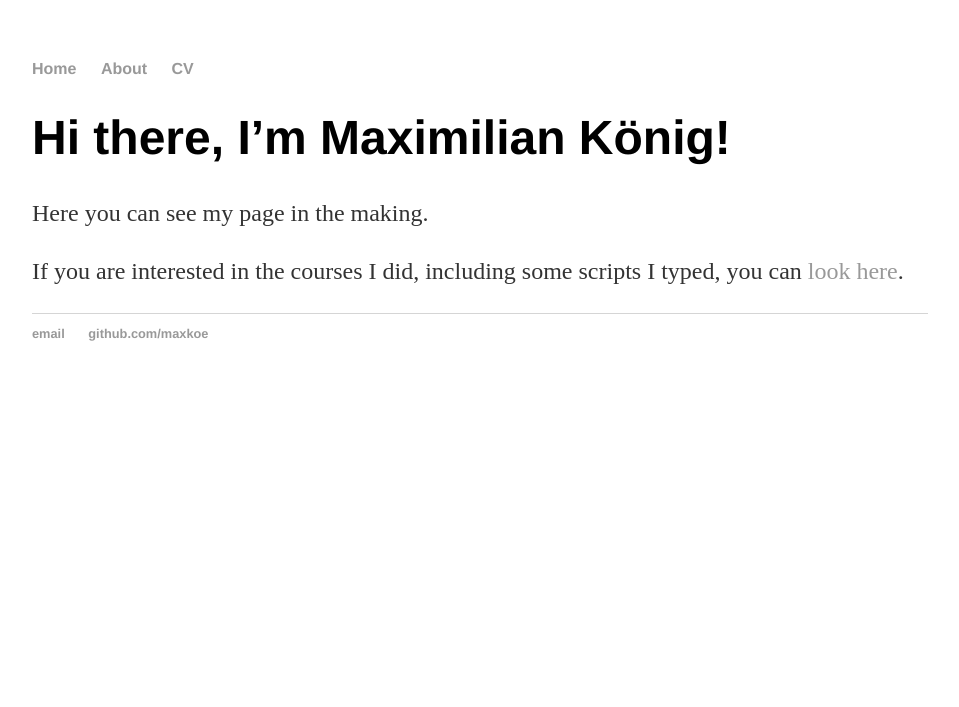
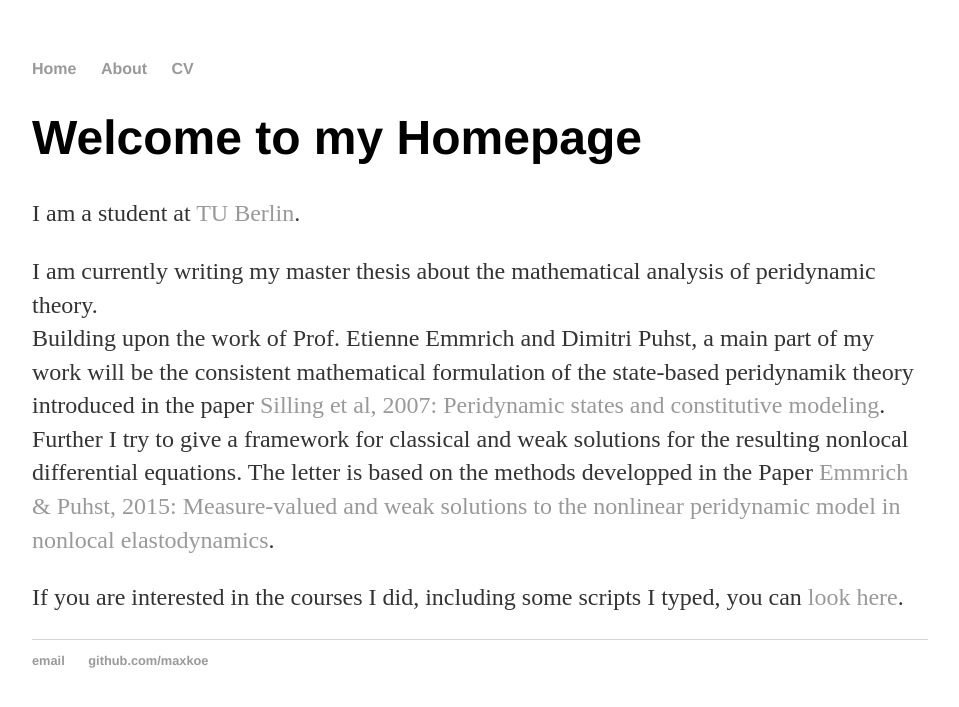
Before and after one commit to maxkoe/maxkoe.github.io, a Jekyll site: the page built from index.md, in a window 1280 px wide. Shown: the top 707 px of the page, without its empty margins (160-1119 px from the left). Built offline with Jekyll 4.4.1, drawn with Linux system fonts in a browser that asks for light colours.

Commit message:
Some Update on the webpage about my master thesis

```diff
--- a/index.md
+++ b/index.md
@@ -2,8 +2,19 @@
 layout: default
 title: Maximilian König's personal homepage
 ---
-# Hi there, I'm Maximilian König!
+# Welcome to my Homepage
 
-Here you can see my page in the making.
+I am a student at [TU Berlin](www.math.tu-berlin.de).
+
+I am currently writing my master thesis about the mathematical analysis of peridynamic theory.
+Building upon the work of Prof. Etienne Emmrich and Dimitri Puhst, a main part of my work
+will be the consistent mathematical formulation of the state-based peridynamik theory
+introduced in the paper
+[Silling et al, 2007: Peridynamic states and constitutive modeling](http://link.springer.com/article/10.1007/s10659-007-9125-1).
+Further I try to give a framework for classical and weak solutions for the resulting nonlocal differential equations.
+The letter is based on the methods developped in the Paper
+[Emmrich & Puhst, 2015: Measure-valued and weak solutions to the nonlinear peridynamic model in nonlocal elastodynamics](http://stacks.iop.org/0951-7715/28/285).
+
+<!-- A first peak at my work you can see in the slides of my talk in the working group seminar -->
 
 If you are interested in the courses I did, including some scripts I typed, you can [look here](courses.html).
```
Also changed, not shown: about.md (+3 -1 lines).
